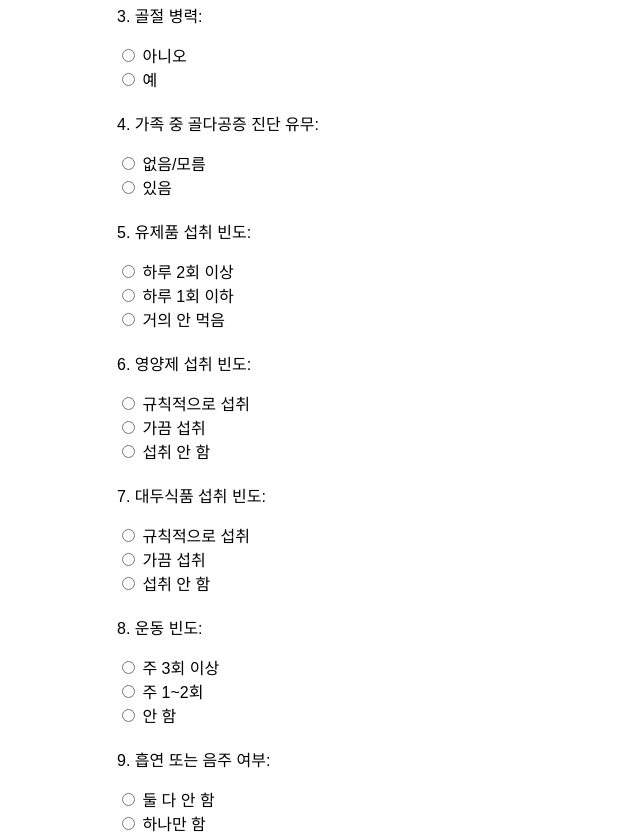
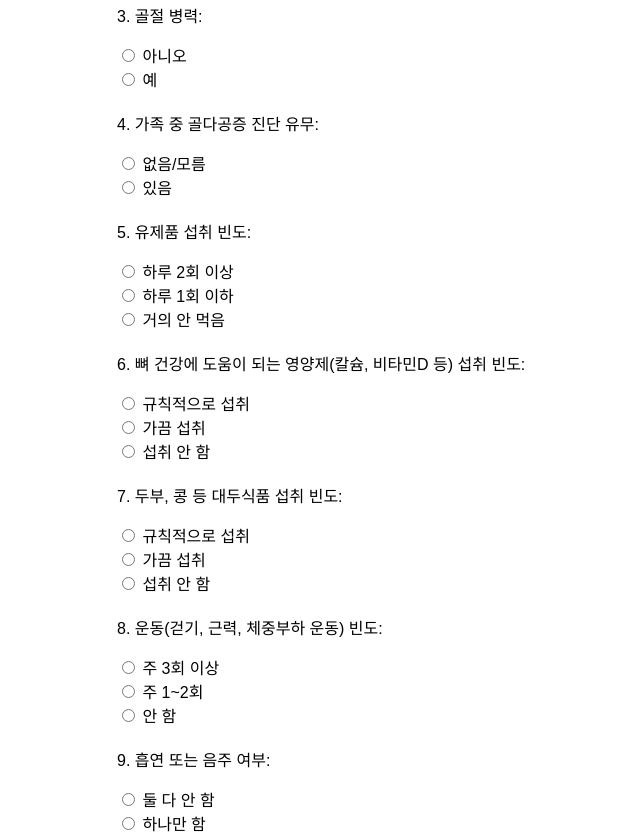
Before and after one commit to onestar88/q, a plain HTML site: page index.html in a window 1280 px wide. Shown: the part 394-1233 px from the top of the page, without its empty margins (223-863 px from the left). Drawn offline with Linux system fonts and the light colour scheme.

Commit message:
Update index.html
Signed-off-by: onestar88 <qufdl5795@naver.com>

```diff
--- a/index.html
+++ b/index.html
@@ -44,19 +44,19 @@
       <label><input type="radio" name="q5" value="2"> 거의 안 먹음</label>
     </div>
     <div class="question">
-      <p>6. 영양제 섭취 빈도:</p>
+      <p>6. 뼈 건강에 도움이 되는 영양제(칼슘, 비타민D 등) 섭취 빈도:</p>
       <label><input type="radio" name="q6" value="0"> 규칙적으로 섭취</label><br>
       <label><input type="radio" name="q6" value="1"> 가끔 섭취</label><br>
       <label><input type="radio" name="q6" value="2"> 섭취 안 함</label>
     </div>
     <div class="question">
-      <p>7. 대두식품 섭취 빈도:</p>
+      <p>7. 두부, 콩 등 대두식품 섭취 빈도:</p>
       <label><input type="radio" name="q7" value="0"> 규칙적으로 섭취</label><br>
       <label><input type="radio" name="q7" value="1"> 가끔 섭취</label><br>
       <label><input type="radio" name="q7" value="2"> 섭취 안 함</label>
     </div>
     <div class="question">
-      <p>8. 운동 빈도:</p>
+      <p>8. 운동(걷기, 근력, 체중부하 운동) 빈도:</p>
       <label><input type="radio" name="q8" value="0"> 주 3회 이상</label><br>
       <label><input type="radio" name="q8" value="1"> 주 1~2회</label><br>
       <label><input type="radio" name="q8" value="2"> 안 함</label>
```
